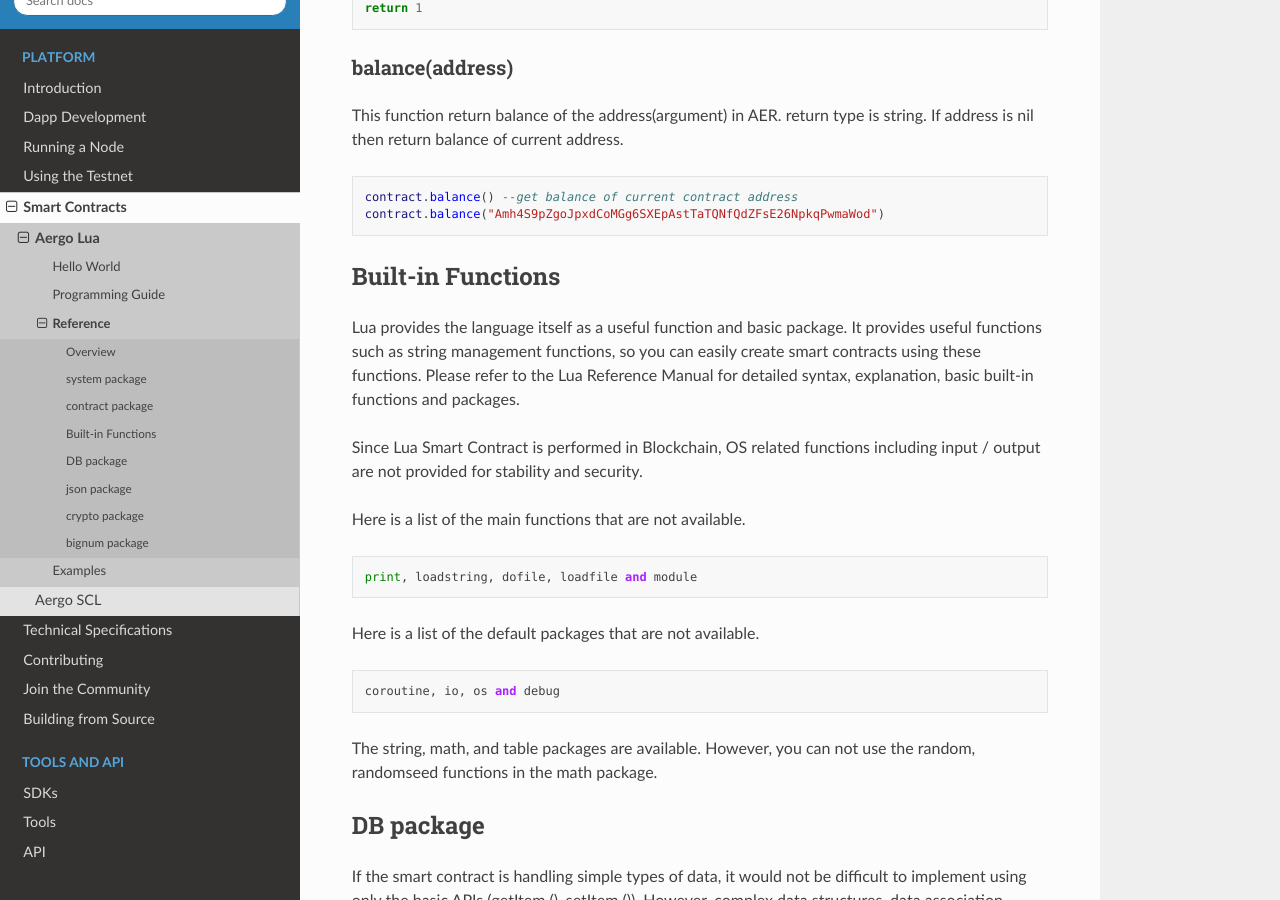
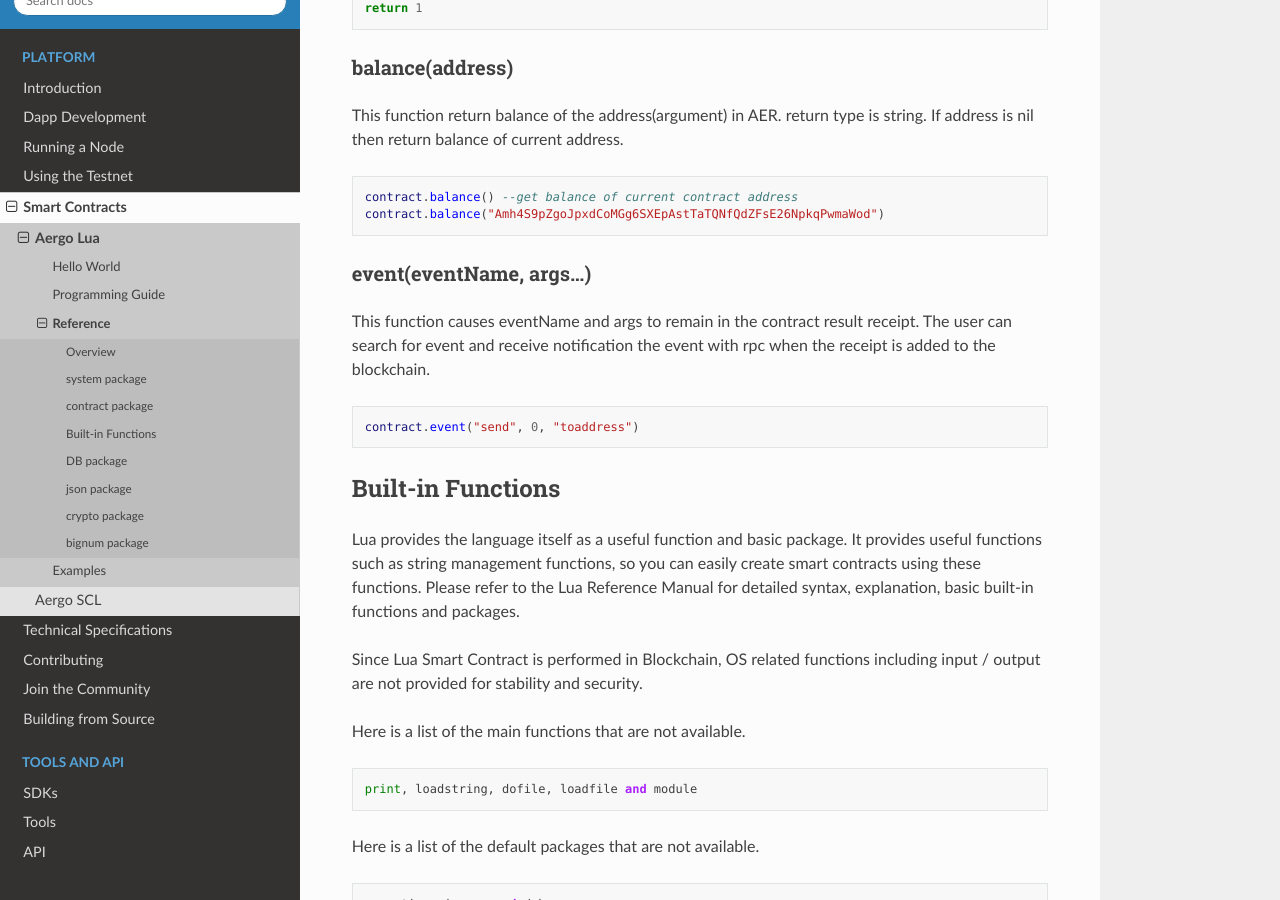
Before and after one commit to aergoio/guide, a Sphinx documentation site: the page built from source/smart-contracts/lua/reference.md, in a window 1280 px wide and 900 px high, scrolled down 3639 px. Built offline with Sphinx 7.4.7 and the Read the Docs theme 2.0.0, drawn with Linux system fonts in a browser that asks for light colours.

Commit message:
Update reference.md

````diff
--- a/source/smart-contracts/lua/reference.md
+++ b/source/smart-contracts/lua/reference.md
@@ -112,6 +112,12 @@
 ```lua
 contract.balance() --get balance of current contract address
 contract.balance("Amh4S9pZgoJpxdCoMGg6SXEpAstTaTQNfQdZFsE26NpkqPwmaWod")
+```
+
+### event(eventName, args...)
+This function causes eventName and args to remain in the contract result receipt. The user can search for event and receive notification the event with rpc when the receipt is added to the blockchain.
+```lua
+contract.event("send", 0, "toaddress")
 ```
 
 ## Built-in Functions
````
